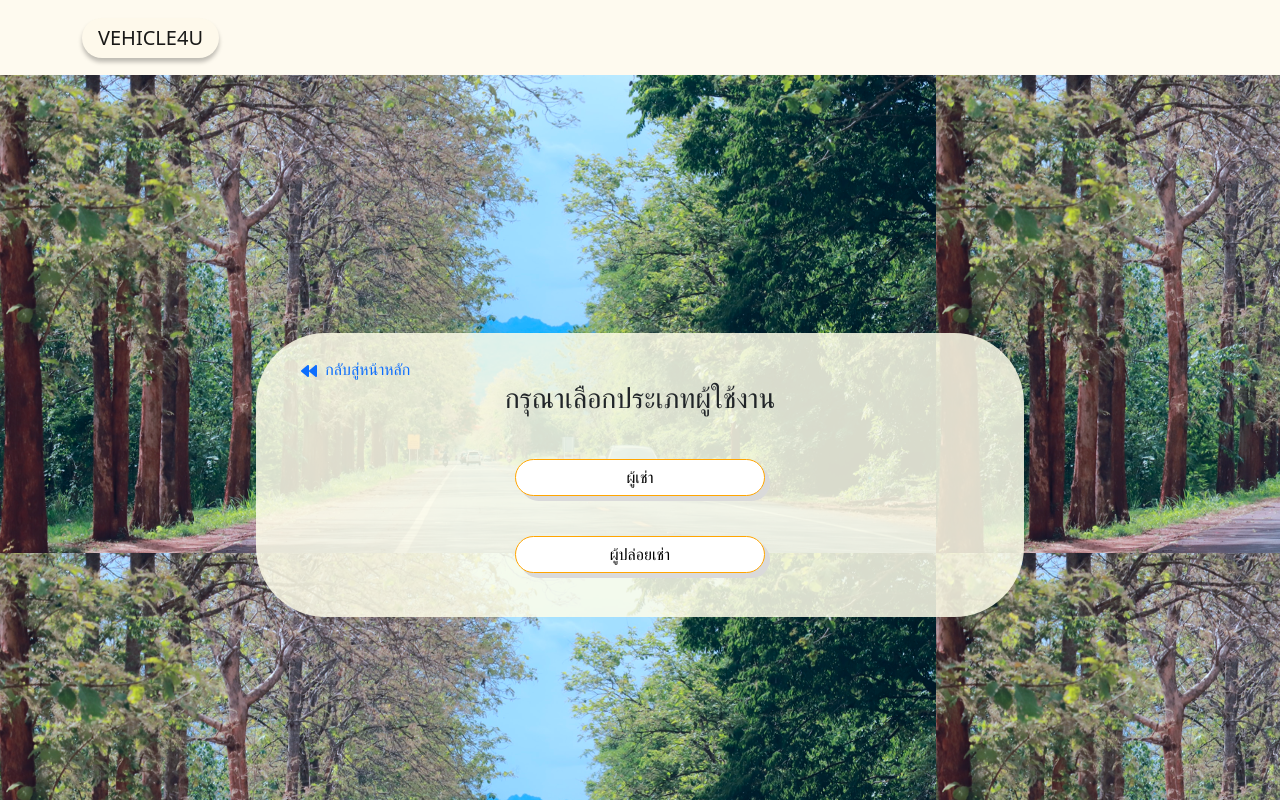
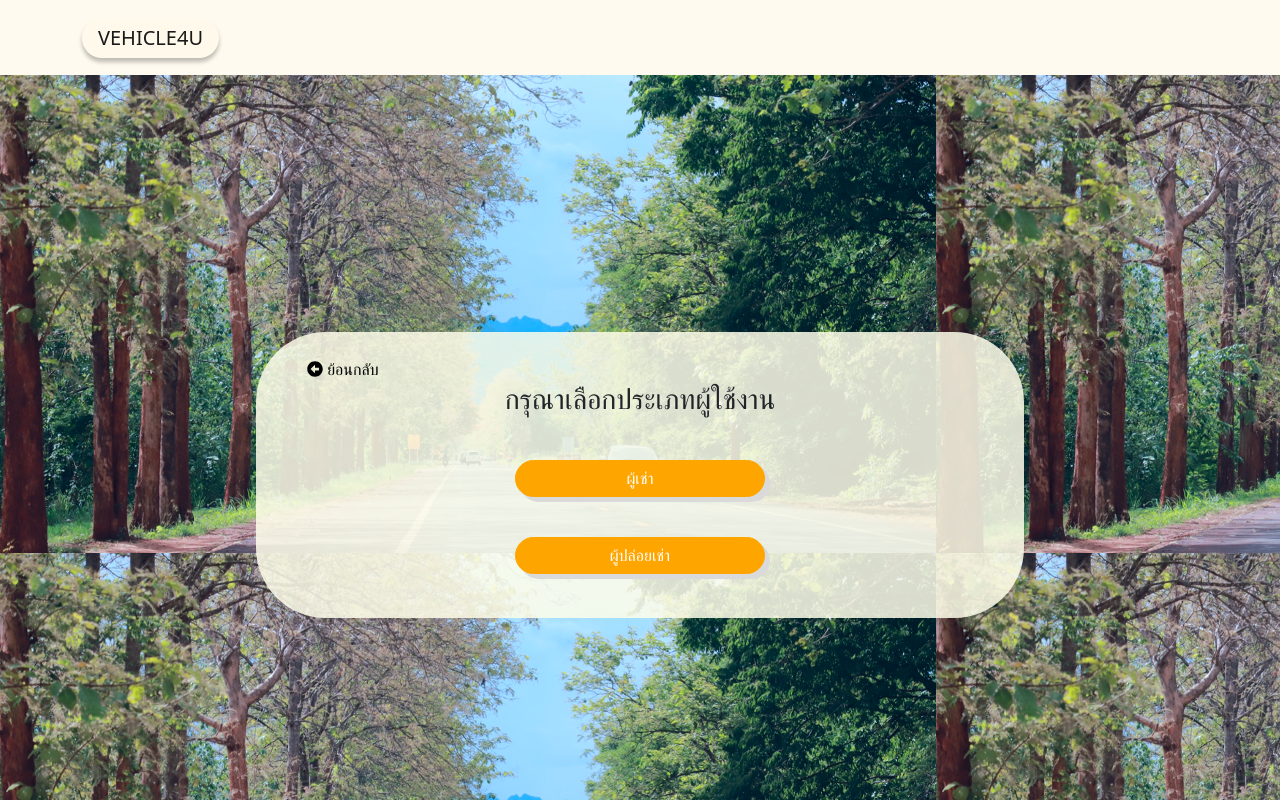
Before and after one commit to tanasak32123/Vehicle4U, a Next.js app in the folder my-app/: page /role_selection in a window 1280 px wide. Shown: the top 800 px of the page. Built offline with nearby package versions, Linux system fonts and the light colour scheme.

Commit message:
global css btn && fix role_selector page

```diff
--- a/my-app/pages/role_selection.tsx
+++ b/my-app/pages/role_selection.tsx
@@ -3,8 +3,7 @@ import styles from "@/styles/role_selection.module.css";
 import bg from "../public/bgRoleSelection.png";
 import Link from "next/link";
 import { useRouter } from "next/router";
-import { FaBackward } from "react-icons/fa";
-
+import { FaArrowAltCircleLeft } from "react-icons/fa";
 
 export default function RoleSelector() {
   const router = useRouter();
@@ -22,20 +21,19 @@ export default function RoleSelector() {
       >
         <div className={`py-4 ${styles.container}`}>
           <div className={`text-start ${styles.back}`}>
-            <span style={{ color: "#0d6efd" }}>
-              <FaBackward />
-            </span>
-            &nbsp;&nbsp;
-            <Link href="/" className={`${styles.back_link}`}>
-              กลับสู่หน้าหลัก
-            </Link>
+            <button
+              onClick={() => router.back()}
+              className={`${styles.back_btn} d-flex align-items-center`}
+            >
+              <FaArrowAltCircleLeft /> &nbsp;ย้อนกลับ
+            </button>
           </div>
           <h3 className="mb-0">กรุณาเลือกประเภทผู้ใช้งาน</h3>
           <br />
-          <Link href="/register?role=renter" className={styles.btn}>
+          <Link href="/register?role=renter" className={`orange_btn`}>
             <h6 className="mb-0">ผู้เช่า</h6>
           </Link>
-          <Link href="/register?role=provider" className={styles.btn}>
+          <Link href="/register?role=provider" className={`orange_btn`}>
             <h6 className="mb-0">ผู้ปล่อยเช่า</h6>
           </Link>
         </div>
--- a/my-app/styles/globals.css
+++ b/my-app/styles/globals.css
@@ -7,3 +7,25 @@
   height: 40px;
   min-width: 120px;
 }
+
+.orange_btn {
+  transition: 0.3s;
+  text-decoration: none;
+  display: inline-block;
+  width: 250px;
+  padding: 8px 0;
+  margin: 20px 100px;
+  background: orange;
+  border-radius: 40px;
+  color: white;
+  text-align: center;
+  box-shadow: 5px 5px #dadada;
+  border: 1px solid orange;
+}
+
+.orange_btn:hover {
+  color: inherit;
+  background-color: #e69809;
+  color: white;
+  border-color: white;
+}
--- a/my-app/styles/registered.module.css
+++ b/my-app/styles/registered.module.css
@@ -1,25 +1,3 @@
-.btn {
-    transition: 0.3s;
-    text-decoration: none;
-    display: inline-block;
-    width: 250px;
-    padding: 8px 0;
-    margin: 20px 100px;
-    background: white;
-    border-radius: 40px;
-    color: black;
-    text-align: center;
-    box-shadow: 5px 5px #dadada;
-    border: 1px solid orange;
-  }
-
-  .btn:hover {
-    color: inherit;
-    background-color: orange;
-    color: white;
-    border-color: white;
-  }
-
 .container {
   background-color: rgb(255, 254, 234, 0.85);
   border-radius: 70px;
@@ -34,7 +12,7 @@
   padding-left: 30px;
 }
 
-  .back_link {
+.back_btn {
   text-decoration: none;
 }
 
--- a/my-app/styles/role_selection.module.css
+++ b/my-app/styles/role_selection.module.css
@@ -1,25 +1,3 @@
-.btn {
-  transition: 0.3s;
-  text-decoration: none;
-  display: inline-block;
-  width: 250px;
-  padding: 8px 0;
-  margin: 20px 100px;
-  background: white;
-  border-radius: 40px;
-  color: black;
-  text-align: center;
-  box-shadow: 5px 5px #dadada;
-  border: 1px solid orange;
-}
-
-.btn:hover {
-  color: inherit;
-  background-color: orange;
-  color: white;
-  border-color: white;
-}
-
 .container {
   background-color: rgb(255, 254, 234, 0.85);
   border-radius: 70px;
@@ -34,10 +12,17 @@
   padding-left: 30px;
 }
 
-.back_link {
-  text-decoration: none;
+.back_btn {
+  color: black;
+  background-color: transparent;
+  background-repeat: no-repeat;
+  border: none;
+  cursor: pointer;
+  overflow: hidden;
+  outline: none;
 }
 
-.back_link:hover {
+.back_btn:hover {
+  color: black;
   text-decoration: underline;
 }
```
Also changed, not shown: my-app/pages/registered.tsx (+14 -13 lines). Lines whose indentation alone changed are shown as unchanged.
